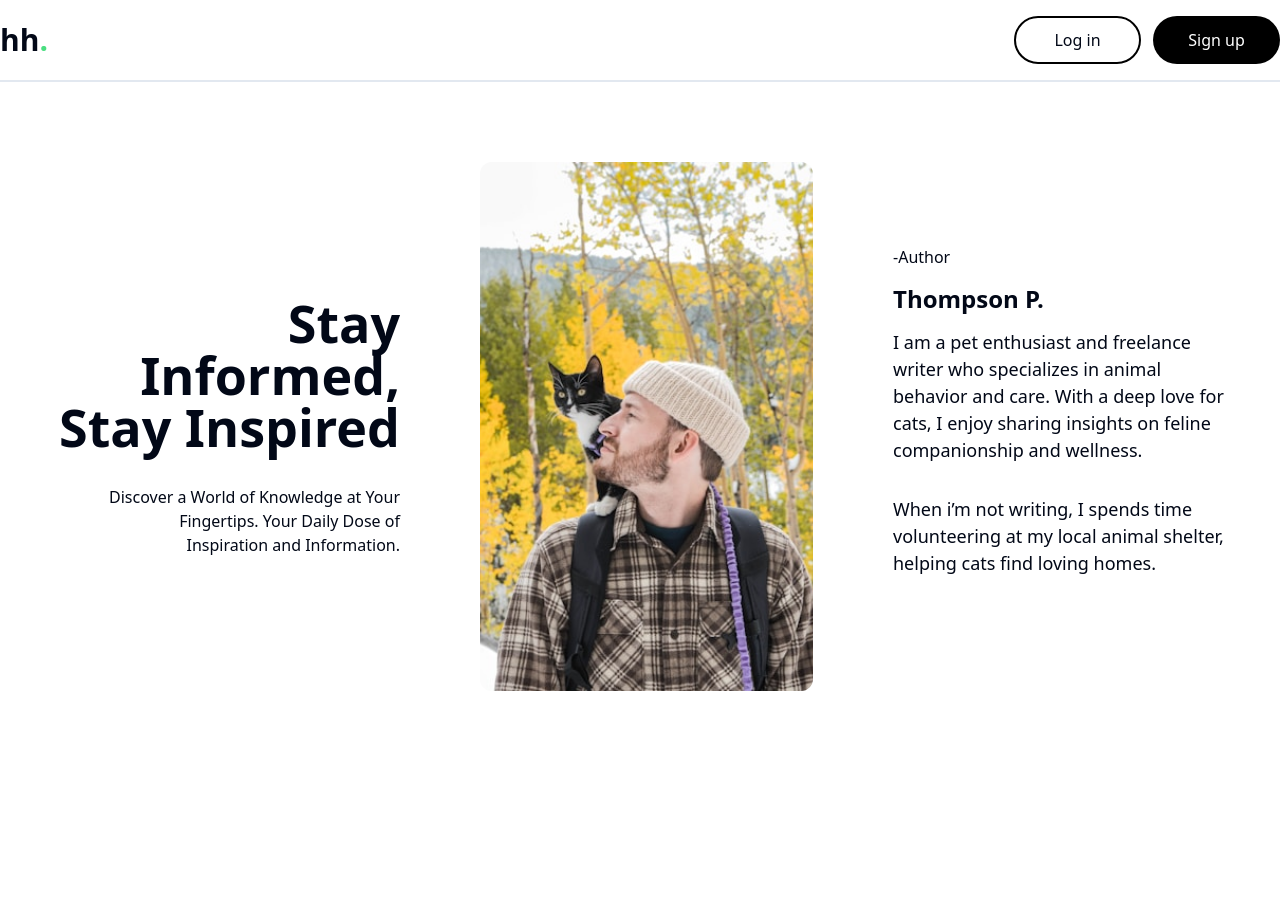
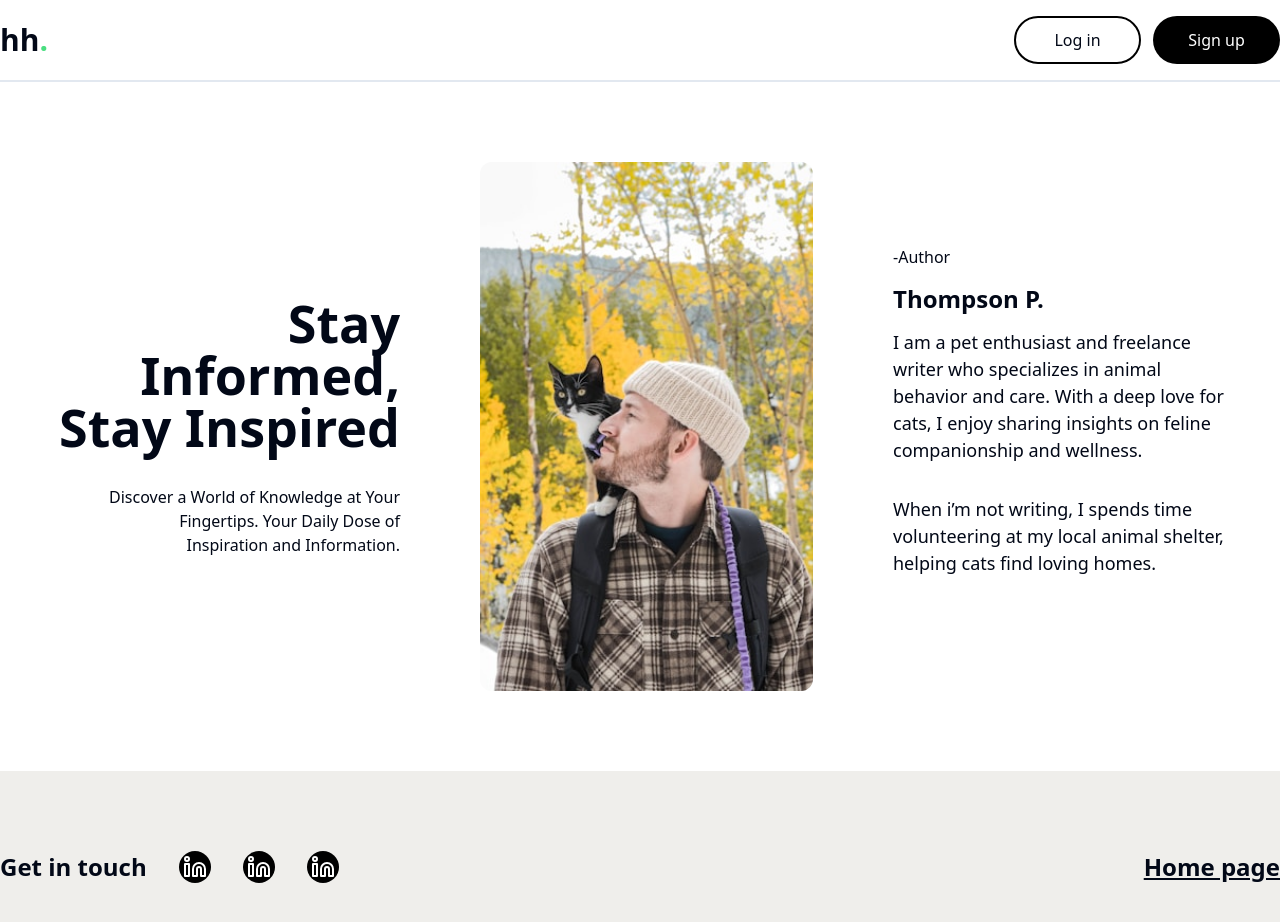
Before and after one commit to werapolJa/Werapol-Blog, a React (Vite) app: page / in a window 1280 px wide. Shown: the top 922 px of the page. Before the commit the page ends 800 px from the top, so only its background shows below. Built offline with nearby package versions, Linux system fonts and the light colour scheme.

Commit message:
feat:footer

```diff
--- a/src/App.jsx
+++ b/src/App.jsx
@@ -1,12 +1,13 @@
 import "./App.css";
 import heroimage from "./assets/heroimg.jpg";
-import { Navbar, HeroSection } from "./components/WebSection";
+import { Navbar, HeroSection, Footer } from "./components/WebSection";
 
 function App() {
   return (
     <>
       <Navbar />
       <HeroSection heroimage={heroimage} />
+      <Footer />
     </>
   );
 }
--- a/src/components/WebSection.jsx
+++ b/src/components/WebSection.jsx
@@ -1,3 +1,5 @@
+import { Linkedin } from "lucide-react";
+
 export function Navbar() {
   return (
     <>
@@ -74,3 +76,41 @@ export function HeroSection(props) {
     </>
   );
 }
+
+export function Footer() {
+  return (
+    <>
+      <footer className="lg:mt-20 mt-10  h-48 bg-[#EFEEEB] ">
+        <div className="h-full  lg:max-w-7xl mx-auto  flex flex-col justify-center items-center gap-8 lg:flex lg:flex-row lg:justify-between ">
+          <div className="flex justify-center  w-full lg:justify-start gap-8">
+            <h1 className="font-semibold text-2xl">Get in touch</h1>
+            <div className="bg-black w-8 h-8 rounded-full flex justify-center items-center">
+              <Linkedin
+                color="#ffffff"
+                absoluteStrokeWidth
+                className="text-white"
+              />
+            </div>
+            <div className="bg-black w-8 h-8 rounded-full flex justify-center items-center">
+              <Linkedin
+                color="#ffffff"
+                absoluteStrokeWidth
+                className="text-white"
+              />
+            </div>
+            <div className="bg-black w-8 h-8 rounded-full flex justify-center items-center">
+              <Linkedin
+                color="#ffffff"
+                absoluteStrokeWidth
+                className="text-white"
+              />
+            </div>
+          </div>
+          <h1 className="max-w-3xl mx-auto text-center w-full lg:text-end font-semibold text-2xl underline ">
+            Home page
+          </h1>
+        </div>
+      </footer>
+    </>
+  );
+}
```
